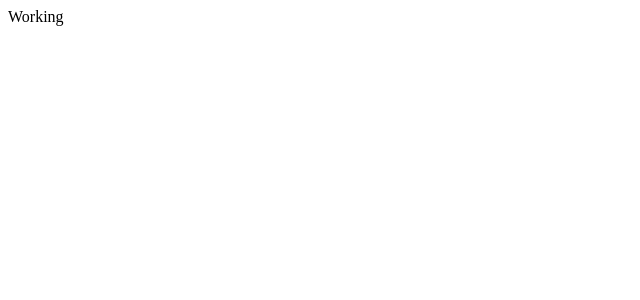
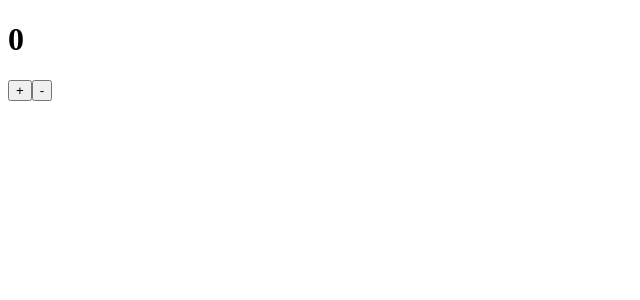
Before and after one commit to AJRedDevil/getting-started-with-redux, a React (Create React App) app: page / in a window 1280 px wide. Shown: the top 300 px of the page, without its empty margins (0-640 px from the left). Built offline with nearby package versions, Linux system fonts and the light colour scheme.

Commit message:
Counter redux using React for presentation.

```diff
--- a/src/app.jsx
+++ b/src/app.jsx
@@ -1,10 +1,12 @@
 import React, { Component }  from 'react';
+
+import Counter from './counter';
 
 class App extends Component {
     render() {
         return (
             <div>
-                Working
+                <Counter />
             </div>
         );
     };
--- /dev/null
+++ b/src/counter-presentation.jsx
@@ -0,0 +1,15 @@
+import React, { Component } from 'react';
+
+class CounterPresentation extends Component {
+    render() {
+        return (
+            <div>
+                <h1>{ this.props.count }</h1>
+                <button onClick={ this.props.onIncrement }>+</button>
+                <button onClick={ this.props.onDecrement }>-</button>
+            </div>
+        );
+    }
+}
+
+export default CounterPresentation;
--- /dev/null
+++ b/src/counter.jsx
@@ -0,0 +1,50 @@
+import React, { Component } from 'react';
+import CounterPresentation from './counter-presentation';
+import { counter } from './redux/reducer';
+
+var redux = require('redux');
+const { createStore } = redux;
+const store = createStore(counter);
+
+class Counter extends Component {
+    constructor(props) {
+        super(props);
+        this.state = {
+            count: store.getState()
+        };
+        this.updateState = this.updateState.bind(this);
+        this.onIncrement = this.onIncrement.bind(this);
+        this.onDecrement = this.onDecrement.bind(this);
+        store.subscribe(this.updateState);
+    }
+
+    updateState() {
+        this.setState({
+            count: store.getState()
+        });
+    }
+
+    onIncrement() {
+        store.dispatch({
+            type: 'INCREMENT'
+        });
+    }
+
+    onDecrement() {
+        store.dispatch({
+            type: 'DECREMENT'
+        });
+    }
+
+    render() {
+        return (
+            <CounterPresentation
+                count={this.state.count}
+                onIncrement={this.onIncrement}
+                onDecrement={this.onDecrement}
+            />
+        );
+    }
+}
+
+export default Counter;
--- /dev/null
+++ b/src/redux/reducer.js
@@ -0,0 +1,14 @@
+const counter = (state = 0, action) => {
+    switch (action.type) {
+        case 'INCREMENT':
+            return state + 1;
+        case 'DECREMENT':
+            return state - 1;
+        default:
+            return state;
+    }
+};
+
+export {
+    counter
+}
```
Also changed, not shown: src/redux/redux-counter.js (added, +17 -0 lines).
